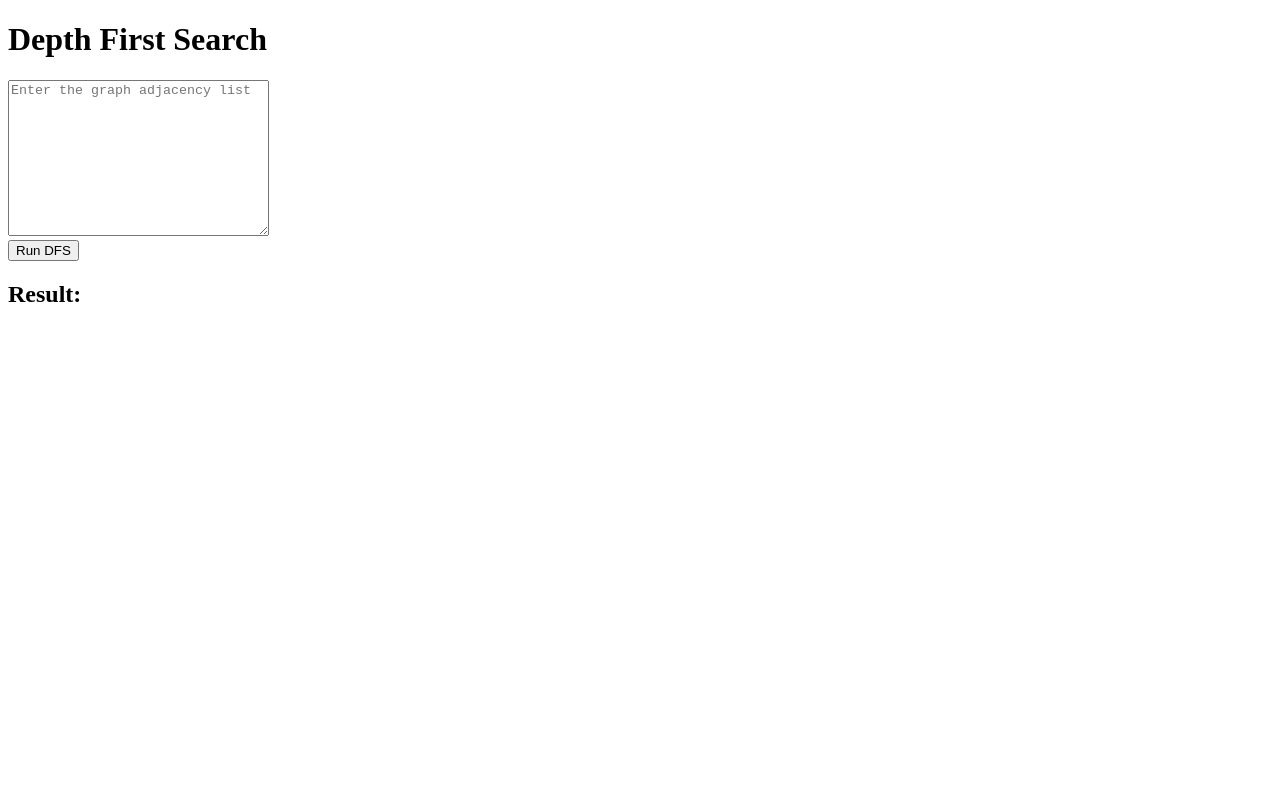
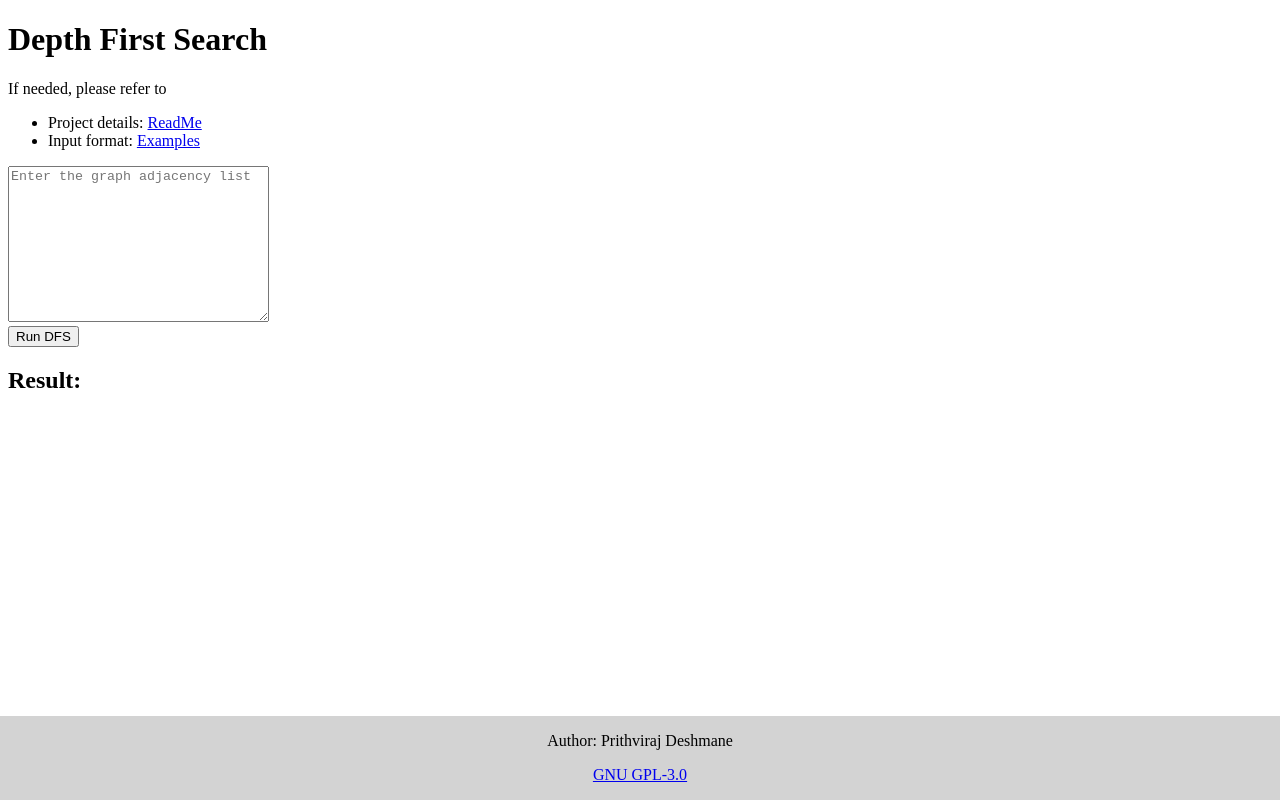
Before and after one commit to prithvirajdeshmane/DepthFirstSearch, a plain HTML site: page index.html in a window 1280 px wide. Drawn offline with Linux system fonts and the light colour scheme.

Commit message:
Update index.html with project links and footer

```diff
--- a/index.html
+++ b/index.html
@@ -4,10 +4,30 @@
     <meta charset="UTF-8" />
     <meta name="viewport" content="width=device-width, initial-scale=1.0" />
     <title>Depth First Search</title>
+    <style>
+      .footer {
+        position: fixed;
+        left: 0;
+        bottom: 0;
+        width: 100%;
+        background-color: lightgrey;
+        color: black;
+        text-align: center;
+      }
+    </style>
     <script type="module" defer src="App.js"></script>
   </head>
   <body>
     <h1>Depth First Search</h1>
+    <div>
+      <p>If needed, please refer to</p>
+      <ul>
+        <li>Project details: <a href="https://github.com/prithvirajdeshmane/DepthFirstSearch/blob/main/README.md">ReadMe</a>
+        </li>
+        <li>Input format: <a href="https://github.com/prithvirajdeshmane/DepthFirstSearch/blob/main/README.md#input-format">Examples</a>
+        </li>
+      </ul>
+    </div>
     <textarea
       id="inputArea"
       rows="10"
@@ -18,5 +38,9 @@
     <button onclick="runDFS()">Run DFS</button>
     <h2>Result:</h2>
     <div id="result"></div>
+    <footer class="footer">
+      <p>Author: Prithviraj Deshmane</p>
+      <p><a href="./LICENSE">GNU GPL-3.0</a></p>
+    </footer>
   </body>
 </html>
```
